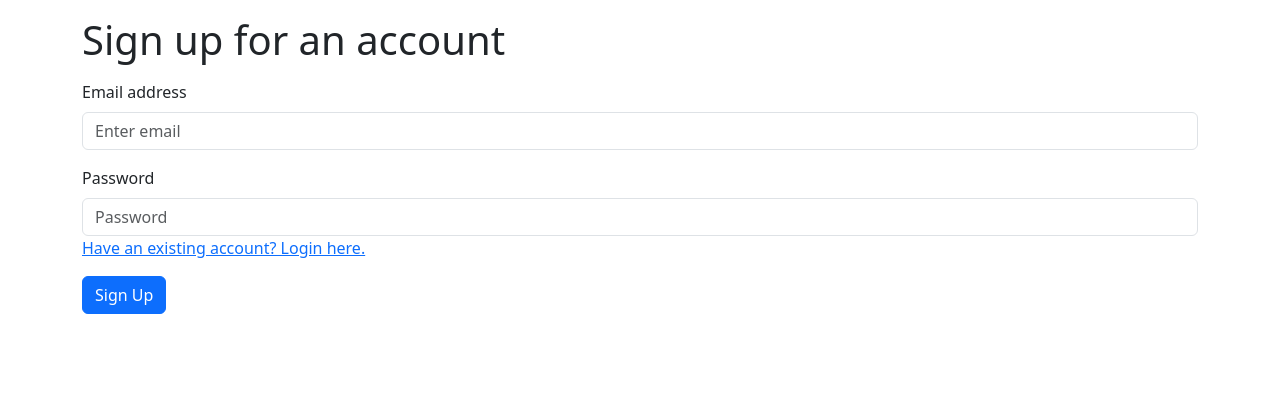
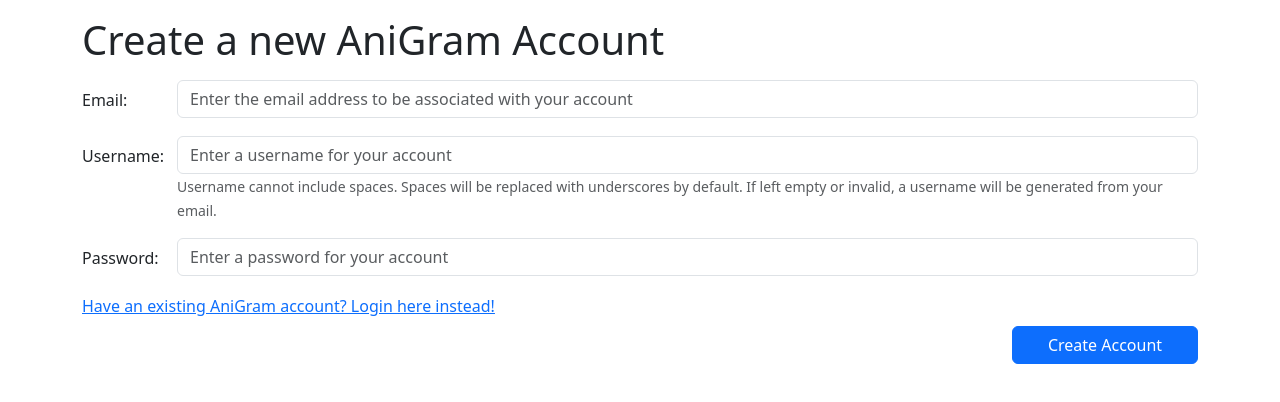
Before and after one commit to LxdRyan/AniGram, a React (Create React App) app: page /signup in a window 1280 px wide. Shown: the top 402 px of the page. Built offline with nearby package versions, Linux system fonts and the light colour scheme; no server answers.

Commit message:
make login and signup pages nice

```diff
--- a/src/views/Login.js
+++ b/src/views/Login.js
@@ -1,47 +1,64 @@
 import { signInWithEmailAndPassword } from "firebase/auth";
 import { useState } from "react";
-import { Button, Container, Form } from "react-bootstrap";
+import { Button, Col, Container, Form, Row } from "react-bootstrap";
 import { useNavigate } from "react-router-dom";
 import { auth } from "../firebase";
 
 const Login = () => {
-  const [username, setUsername] = useState("");
+  const [email, setEmail] = useState("");
   const [password, setPassword] = useState("");
   const [error, setError] = useState("");
   const navigate = useNavigate();
 
   return (
     <Container>
-      <h1 className="my-3">Login</h1>
+      <h1 className="my-3">Login to AniGram</h1>
       <Form>
-        <Form.Group className="mb-3" controlId="formBasicEmail">
-          <Form.Label>Email address</Form.Label>
+        <Form.Group className="mb-3" controlId="user">
+          <Row>
+            <Col lg="1" className="col-12">
+              <Form.Label className="pt-2">Email:</Form.Label>
+            </Col>
+            <Col>
               <Form.Control
-            type="email"
-            placeholder="Enter email"
-            value={username}
-            onChange={(e) => setUsername(e.target.value)}
+                type="text"
+                placeholder="Enter the email address associated with your account"
+                value={email}
+                onChange={(e) => setEmail(e.target.value)}
               />
+            </Col>
+          </Row>
         </Form.Group>
-
-        <Form.Group className="mb-3" controlId="formBasicPassword">
-          <Form.Label>Password</Form.Label>
+        <Form.Group className="mb-3" controlId="password">
+          <Row>
+            <Col lg="1" className="col-12">
+              <Form.Label className="pt-2">Password:</Form.Label>
+            </Col>
+            <Col>
               <Form.Control
                 type="password"
-            placeholder="Password"
+                placeholder="Enter your password"
                 value={password}
                 onChange={(e) => setPassword(e.target.value)}
               />
-          <a href="/signup">Sign up for an account</a>
+            </Col>
+          </Row>
         </Form.Group>
+        <Row>
+          <a href="/signup">
+            Don't have an AniGram account yet? Create one here!
+          </a>
+        </Row>
+        <Row className="justify-content-end mx-0 my-2">
           <Button
             variant="primary"
+            className="col-12 col-md-2"
             onClick={async () => {
               setError("");
-            const notEmpty = username && password;
-            if (notEmpty) {
+              if (email && password) {
                 try {
-                await signInWithEmailAndPassword(auth, username, password);
+                  await signInWithEmailAndPassword(auth, email, password);
+                  console.log(`{email} logged in`);
                   navigate("/");
                 } catch (error) {
                   setError(error.message);
@@ -51,6 +68,7 @@
           >
             Login
           </Button>
+        </Row>
       </Form>
       <p>{error}</p>
     </Container>
--- a/src/views/Signup.js
+++ b/src/views/Signup.js
@@ -1,10 +1,11 @@
-import { createUserWithEmailAndPassword } from "firebase/auth";
+import { createUserWithEmailAndPassword, updateProfile } from "firebase/auth";
 import { useState } from "react";
-import { Button, Container, Form } from "react-bootstrap";
+import { Button, Col, Container, Form, Row } from "react-bootstrap";
 import { useNavigate } from "react-router-dom";
 import { auth } from "../firebase";
 
 const SignUp = () => {
+  const [email, setEmail] = useState("");
   const [username, setUsername] = useState("");
   const [password, setPassword] = useState("");
   const [error, setError] = useState("");
@@ -12,46 +13,98 @@
 
   return (
     <Container>
-      <h1 className="my-3">Sign up for an account</h1>
+      <h1 className="my-3">Create a new AniGram Account</h1>
       <Form>
-        <Form.Group className="mb-3" controlId="formBasicEmail">
-          <Form.Label>Email address</Form.Label>
+        <Form.Group className="mb-3" controlId="email">
+          <Row>
+            <Col lg="1" className="col-12">
+              <Form.Label className="pt-2">Email:</Form.Label>
+            </Col>
+            <Col>
               <Form.Control
                 type="email"
-            placeholder="Enter email"
+                placeholder="Enter the email address to be associated with your account"
+                value={email}
+                onChange={(e) => setEmail(e.target.value)}
+              />
+            </Col>
+          </Row>
+        </Form.Group>
+        <Form.Group className="mb-3" controlId="username">
+          <Row>
+            <Col lg="1" className="col-12">
+              <Form.Label className="pt-2">Username:</Form.Label>
+            </Col>
+            <Col>
+              <Form.Control
+                type="text"
+                placeholder="Enter a username for your account"
                 value={username}
                 onChange={(e) => setUsername(e.target.value)}
               />
+              <Form.Text className="text-muted">
+                Username cannot include spaces. Spaces will be replaced with
+                underscores by default. If left empty or invalid, a username
+                will be generated from your email.
+              </Form.Text>
+            </Col>
+          </Row>
         </Form.Group>
-
-        <Form.Group className="mb-3" controlId="formBasicPassword">
-          <Form.Label>Password</Form.Label>
+        <Form.Group className="mb-3" controlId="password">
+          <Row>
+            <Col lg="1" className="col-12">
+              <Form.Label className="pt-2">Password:</Form.Label>
+            </Col>
+            <Col>
               <Form.Control
                 type="password"
-            placeholder="Password"
+                placeholder="Enter a password for your account"
                 value={password}
                 onChange={(e) => setPassword(e.target.value)}
               />
-          <a href="/login">Have an existing account? Login here.</a>
+            </Col>
+          </Row>
         </Form.Group>
+        <Row>
+          <a href="/login">
+            Have an existing AniGram account? Login here instead!
+          </a>
+        </Row>
+        <Row className="justify-content-end mx-0 my-2">
           <Button
             variant="primary"
+            className="col-12 col-md-2"
             onClick={async () => {
               setError("");
-            const notEmpty = username && password;
-            if (notEmpty) {
+              if (email && password) {
                 try {
-                await createUserWithEmailAndPassword(auth, username, password);
+                  await createUserWithEmailAndPassword(auth, email, password);
+                  if (!username) {
+                    await updateProfile(auth.currentUser, {
+                      displayName: email.split("@")[0],
+                    });
+                  } else if (username.match(" ")) {
+                    await updateProfile(auth.currentUser, {
+                      displayName: username.replaceAll(" ", "_"),
+                    });
+                  } else {
+                    await updateProfile(auth.currentUser, {
+                      displayName: username,
+                    });
+                  }
+                  // console.log(
+                  //   `User: ${auth.currentUser.displayName} created\nEmail: ${email}`
+                  // );
                   navigate("/");
-                console.log(`${username} created`);
                 } catch (error) {
-                setError(error);
+                  setError(error.message);
                 }
               }
             }}
           >
-          Sign Up
+            Create Account
           </Button>
+        </Row>
       </Form>
       <p>{error}</p>
     </Container>
```
Lines whose indentation alone changed are shown as unchanged.
